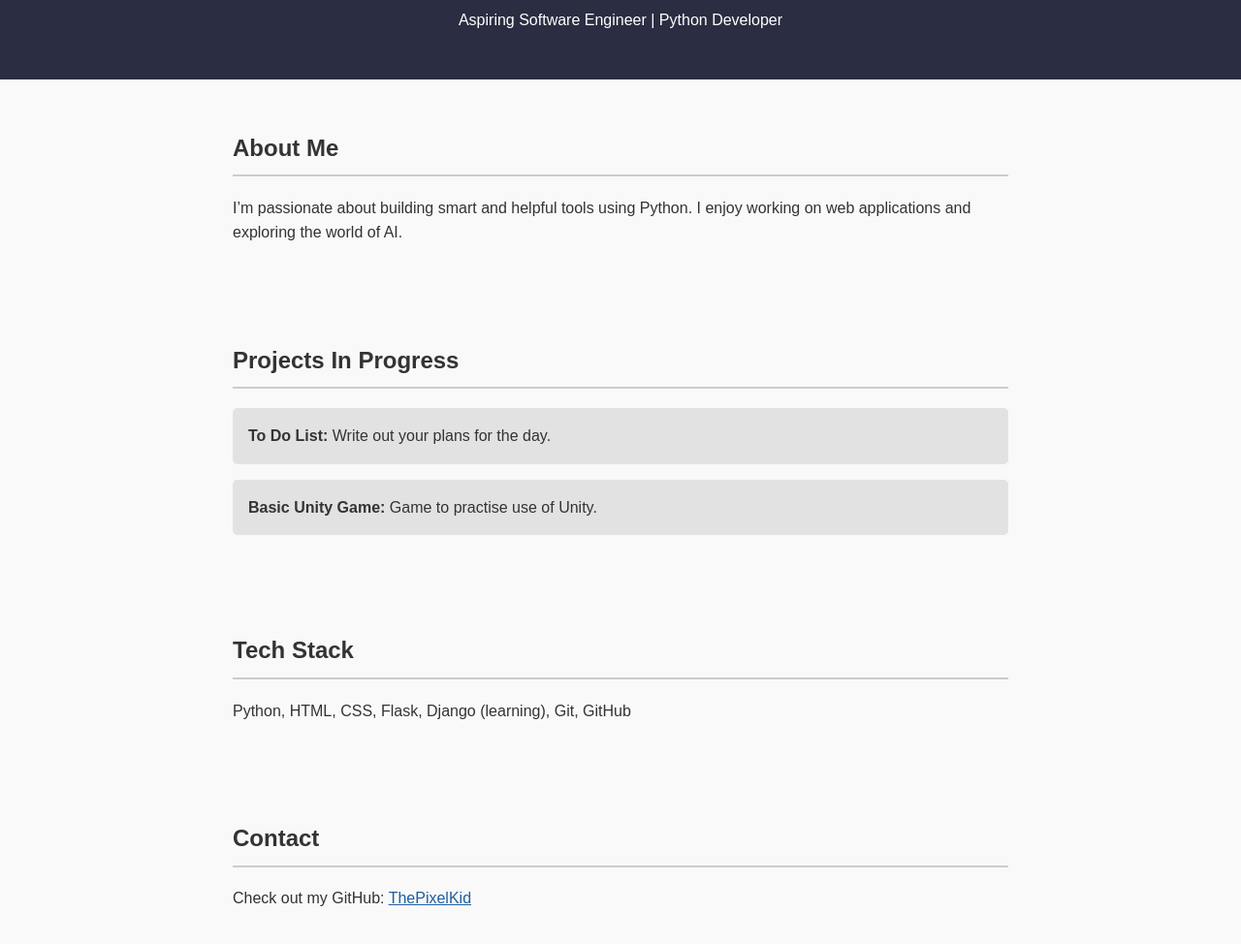
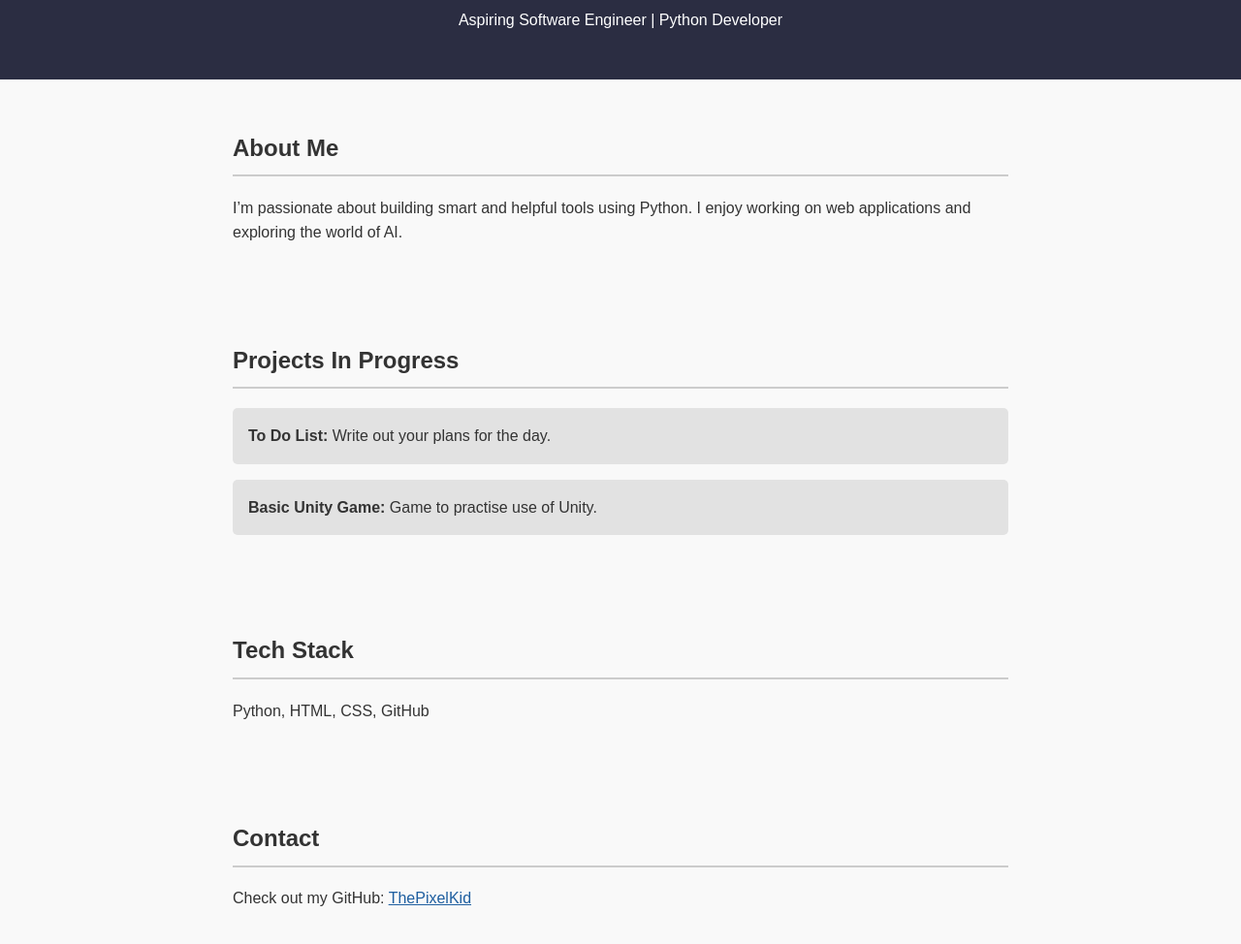
Before and after one commit to ThePixelKid/Portfolio, a plain HTML site: page index.html in a window 1280 px wide. Shown: the part 118-1092 px from the top of the page at 97% size. Drawn offline with Linux system fonts and the light colour scheme.

Commit message:
Update index.html

```diff
--- a/index.html
+++ b/index.html
@@ -27,7 +27,7 @@
 
   <section id="skills">
     <h2>Tech Stack</h2>
-    <p>Python, HTML, CSS, Flask, Django (learning), Git, GitHub</p>
+    <p>Python, HTML, CSS, GitHub</p>
   </section>
 
   <section id="contact">
```
